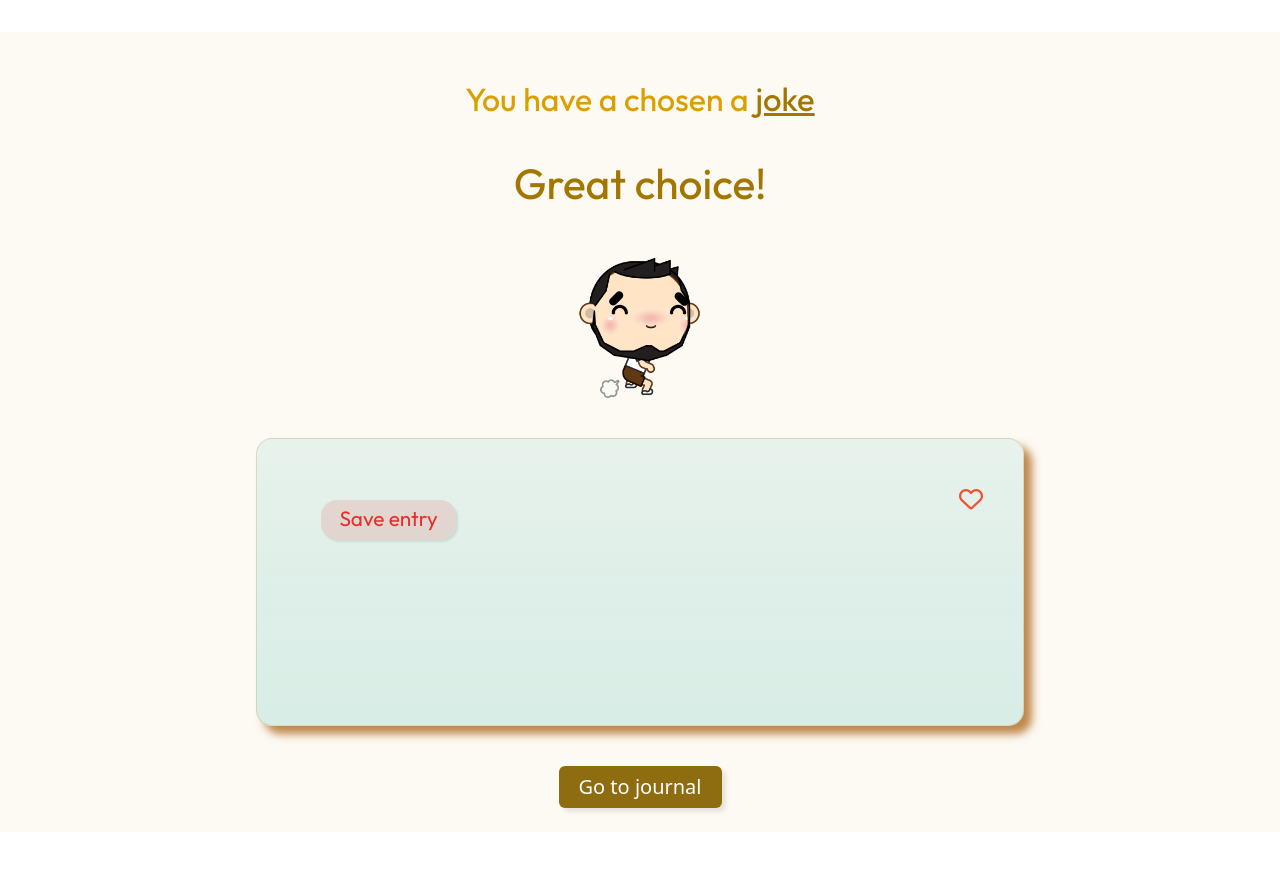
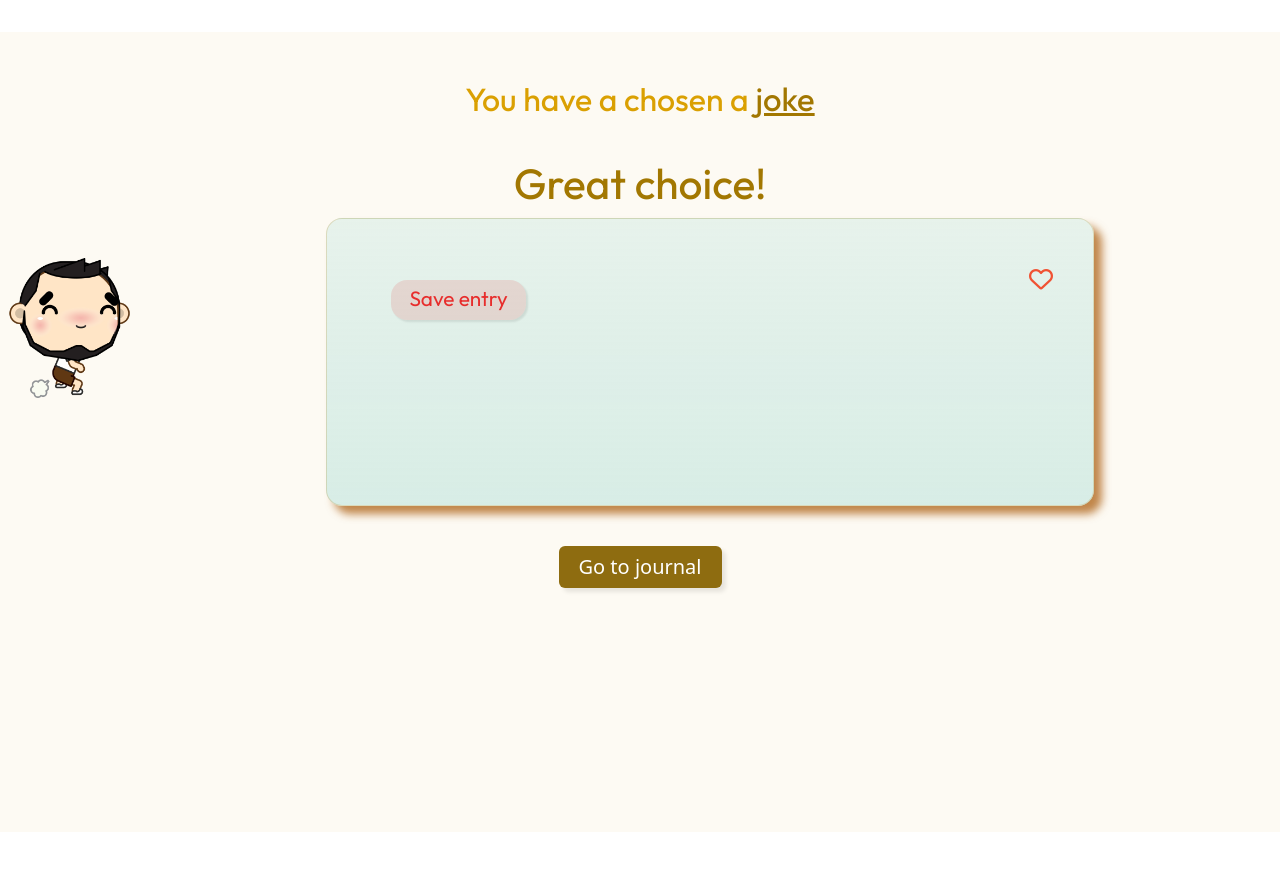
Before and after one commit to lyscodes/CFG_Software_2_4, a Flask app: page /joke in a window 1280 px wide. Shown: the part 45-917 px from the top of the page. Run offline with Flask 3, Linux system fonts and the light colour scheme; data that the repository does not hold is empty; some libraries are stand-ins or nearby versions.

Commit message:
changes to layout

```diff
--- a/static/css/layout.css
+++ b/static/css/layout.css
@@ -87,3 +87,9 @@ a.nav-link:hover {
 .icons {
     text-align: center;
 }
+
+img {
+    height: 56px;
+    width: 56px;
+    float: left;
+}
--- a/templates/layout.html
+++ b/templates/layout.html
@@ -39,6 +39,10 @@
     <nav>
       <div class="container">
         <ul class="nav nav-pills">
+          <!-- <li class="nav-item">
+            <img src="../static/css/icons/guy (3).png
+            alt="gif-feels-icon-man-in-a-bath-smiling" />
+          </li> -->
           <li class="nav-item">
             <a class="nav-link" href="/">GIFeels</a>
           </li>
```
Also changed, not shown: static/css/icons/guy (2).png (added), static/css/icons/guy (3).png (added).
